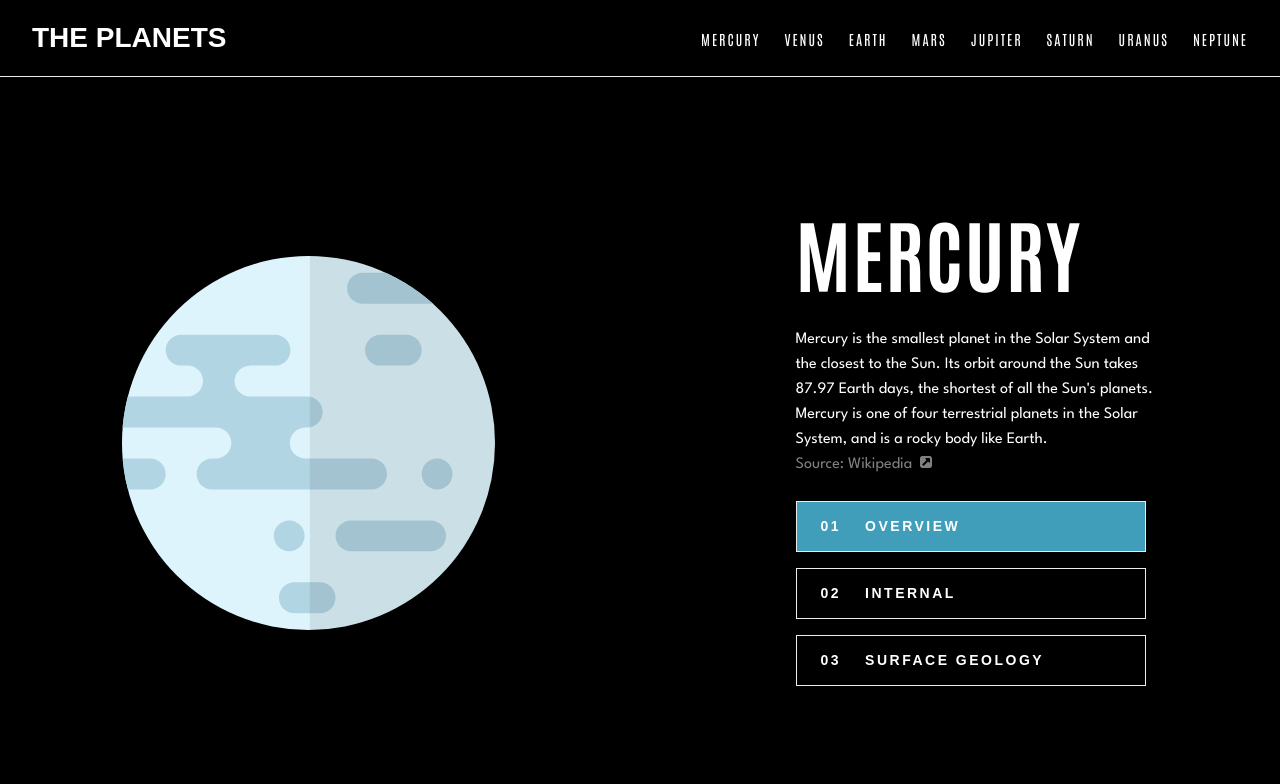
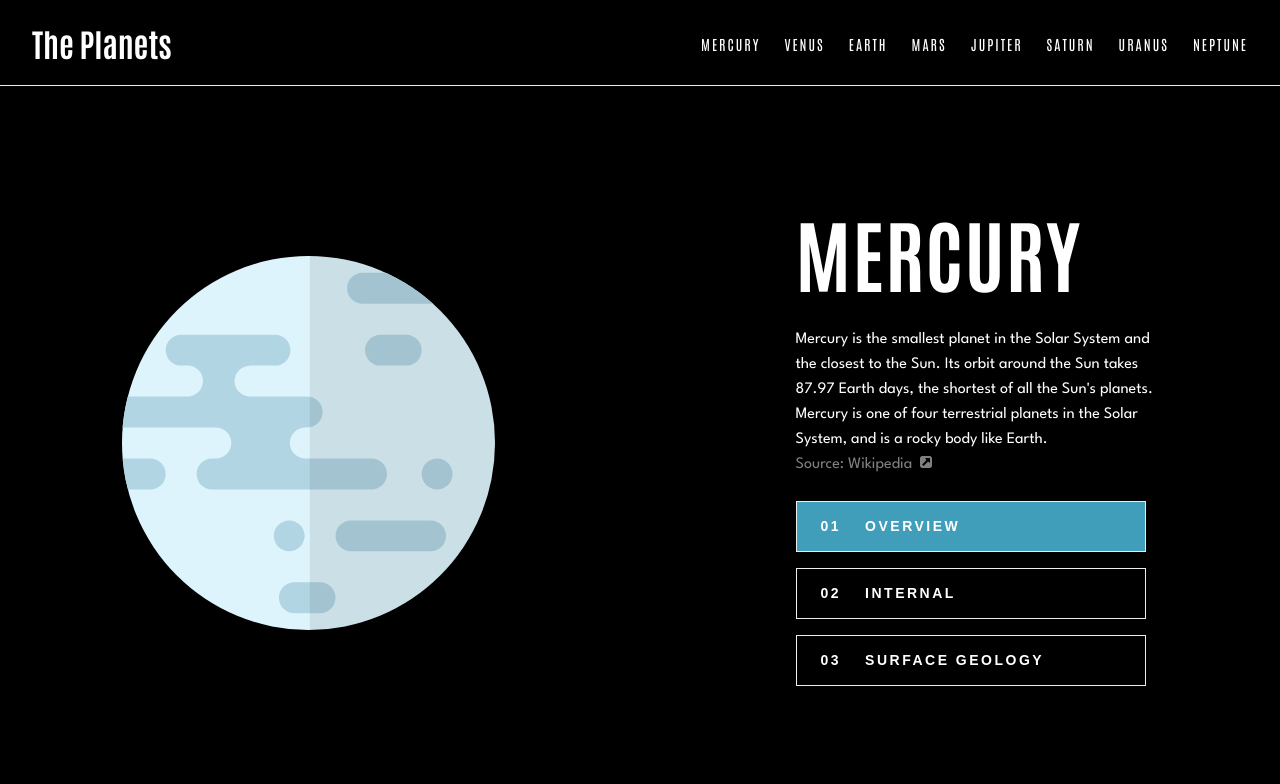
Before and after one commit to Miranda-K12/planet-facts-app, a React (Vite) app: page /planet/mercury in a window 1280 px wide. Shown: the top 784 px of the page. Built offline with nearby package versions, Linux system fonts and the light colour scheme.

Commit message:
Set mercury page as default

```diff
--- a/src/App.tsx
+++ b/src/App.tsx
@@ -1,14 +1,14 @@
 import styles from "./App.module.scss";
 import Header from "./Components/Header/Header";
 import Planet from "./Components/Planets/Planet";
-import { Routes, Route } from "react-router-dom";
+import { Routes, Route, Navigate } from "react-router-dom";
 
 function App() {
   return (
     <div className={styles.app_container}>
       <Header />
       <Routes>
-        {/* Planet route */}
+        <Route path="/" element={<Navigate to="/planet/mercury" replace />} />
         <Route path="/planet/:planetName" element={<Planet />} />
       </Routes>
     </div>
--- a/src/Components/Header/Header.tsx
+++ b/src/Components/Header/Header.tsx
@@ -1,23 +1,19 @@
-
-import { Link, useNavigate } from 'react-router-dom';
-import data from '../../../starter-code/data.json';
-import styles from './Header.module.scss';
+import { Link } from "react-router-dom";
+import data from "../../../starter-code/data.json";
+import styles from "./Header.module.scss";
 
 function Header() {
-  const navigate = useNavigate();
-  const handleClick = () => {
-    navigate("/");
-  };
   return (
     <div className={styles.header}>
-      <button onClick={handleClick} className={styles.header_button}>
       <h1>The Planets</h1>
-      </button>
-       <nav>
+      <nav>
         <ul>
           {data.map((planet) => (
             <li key={planet.name}>
-              <Link to={`/planet/${planet.name.toLowerCase()}`} className={styles.navLink}>
+              <Link
+                to={`/planet/${planet.name.toLowerCase()}`}
+                className={styles.navLink}
+              >
                 {planet.name}
               </Link>
             </li>
```
